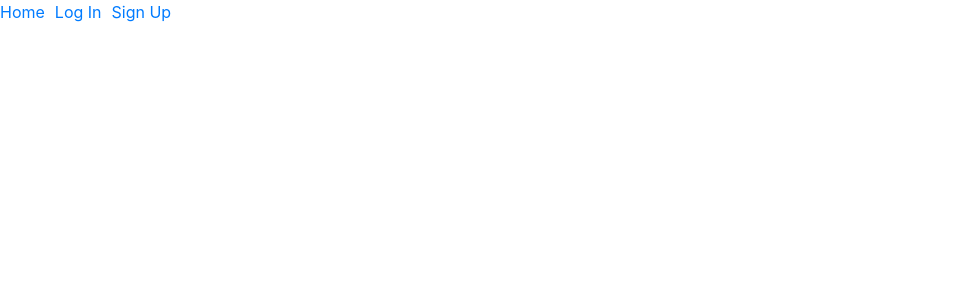
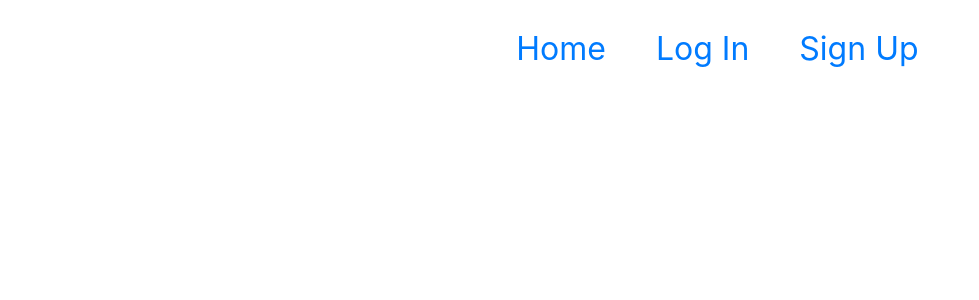
Before and after one commit to buraizu/emerald_city_runs, a React (Create React App) app in the folder client/: page /user_profile in a window 1280 px wide. Shown: the top 300 px of the page, without its empty margins (0-979 px from the left). Built offline with nearby package versions, Linux system fonts and the light colour scheme.

Commit message:
Adjust format and styles

```diff
--- a/client/src/App.css
+++ b/client/src/App.css
@@ -67,8 +67,16 @@
   font-size: 2rem;
 }
 
+.nav {
+  font-size: 2rem;
+}
+
 .navLink {
-  float: left;
-  margin-right: 10px;
-  display: inline-block;
+  display: inline;
+  margin: 25px;
+  text-decoration: none;
 }
+
+a:active {
+  text-decoration: none;
+}
--- a/client/src/Navigation.js
+++ b/client/src/Navigation.js
@@ -2,6 +2,8 @@ import React, {Component} from 'react';
 import {connect} from 'react-redux';
 import { Link, withRouter } from "react-router-dom";
 import { logout } from './actions/index';
+import Col from 'react-bootstrap/Col';
+import Row from 'react-bootstrap/Row';
 
 class Navigation extends Component {
   handleLogout = (e) => {
@@ -13,14 +15,20 @@ class Navigation extends Component {
   render() {
 
     const mainNav = (
+      <Row className="justify-content-center">
+        <Col md={{ span: 6, offset: 3 }} className="text-center">
           <ul className="nav">
-        <li className="navLink"><Link to="/">Home</Link></li>
-        <li className="navLink"><Link to="/login">Log In</Link></li>
-        <li className="navLink"><Link to="/signup">Sign Up</Link></li>
+            <li className="navLink text-center"><Link to="/">Home</Link></li>
+            <li className="navLink text-center"><Link to="/login">Log In</Link></li>
+            <li className="navLink text-center"><Link to="/signup">Sign Up</Link></li>
           </ul>
+        </Col>
+      </Row>
     )
 
     const userNav = (
+      <Row className="justify-content-center">
+        <Col md={{ span: 6, offset: 3 }}>
           <ul className="nav">
             <li className="navLink"><Link to="/events">Events</Link></li>
             <li className="navLink"><Link to="/runs">Runs</Link></li>
@@ -28,6 +36,8 @@ class Navigation extends Component {
             <li className="navLink"><Link to="/trophies">Trophies</Link></li>
             <li className="navLink" onClick={(e) => this.handleLogout(e)}>Log Out</li>
           </ul>
+        </Col>
+      </Row>
     );
 
     return (
--- a/client/src/user_events/TrophyCase.js
+++ b/client/src/user_events/TrophyCase.js
@@ -23,22 +23,18 @@ class TrophyCase extends Component {
       return <Trophy key={userEvent.id} userEvent={userEvent} />
     })
 
-
-
-
     return (
       <div className="background">
         <Row>
-            <Col md={4}>
+          <Col md={{ span: 4, offset: 4 }}>
+            <h1 className="feature text-center">Trophy Case</h1>
+          </Col>
+        </Row>
+        <Row>
+          <Col md={{ span: 4, offset: 4 }}>
             <div className="feature">{displayTrophies}</div>
           </Col>
-            <Col md={{ span: 4, offset: 4 }}>
-              <h1 className="feature">Trophy Case</h1>
-            </Col>
         </Row>
-          <div className="feature">
-            <Link to={'/user_profile'}>Back to User Profile</Link>
-          </div>
       </div>
       )
     }
--- a/client/src/user_events/UserEvent.js
+++ b/client/src/user_events/UserEvent.js
@@ -6,7 +6,6 @@ const UserEvent = ({userEvent}) => {
   let eventDate = new Date(userEvent.date);
   let currentDate = new Date();
   let buttonText = (currentDate < eventDate ? "Update your goal" : "Record your result")
-
 
   let pastEventText = (userEvent) => {
     return userEvent.result ? `Your result: ${userEvent.result}` : `-- No result entered --`
--- a/client/src/user_events/UserEventsContainer.js
+++ b/client/src/user_events/UserEventsContainer.js
@@ -18,14 +18,7 @@ class UserEventsContainer extends Component {
 
       return (
         <div className="background">
-          <Row>
-            <Col md={4}>
-              <UserEventsList userEvents={userEvents}/>
-            </Col>
-            <Col md={{ span: 4, offset: 4 }}>
-
-            </Col>
-          </Row>
+          <UserEventsList userEvents={userEvents}/>
           <div className="feature">
             <Link to={'/user_profile'}>Back to User Profile</Link>
           </div>
--- a/client/src/user_events/UserEventsList.js
+++ b/client/src/user_events/UserEventsList.js
@@ -30,17 +30,27 @@ const UserEventsList = (props) => {
   return (
     <div>
       <br />
-      <h3 className="displayText">Your Events</h3>
+      <Row>
+        <Col md={{ span: 2, offset: 5 }}>
+          <h2 className="displayText">Your Events</h2>
+        </Col>
+      </Row>
       <br />
+      <Row>
+      <Col md={4}>
       <div className="feature">
         <h3>Your upcoming events</h3>
         {displayUpcomingUserEvents}
       </div>
+      </Col>
+      <Col md={{ span: 4, offset: 4 }}>
       <div className="feature">
         <h3>Your past events</h3>
         {displayPastUserEvents}
         <p>If you've already entered your event's result, check it out in <Link to="/trophies">Trophies</Link></p>
       </div>
+      </Col>
+      </Row>
     </div>
   )
 }
--- a/client/src/users/UserProfile.js
+++ b/client/src/users/UserProfile.js
@@ -31,22 +31,16 @@ class UserProfile extends Component {
   }
 
   render() {
-    let currentDate = new Date();
-    let upcomingUserEvents;
-    let sortedUserEvents;
-    let nextUserEvent = null;
     const userEvents = this.props.userEvents;
     const runs = this.props.runs;
 
-    if(userEvents) {
-      // upcomingUserEvents = userEvents.filter((userEvent) => new Date(userEvent.date) > currentDate)
-      // sortedUserEvents = upcomingUserEvents.sort((event1, event2) => new Date(event1.date) - new Date(event2.date))
-      // nextUserEvent = sortedUserEvents[0]
-    }
-
-
     return(
       <div>
+        <Row className="justify-content-center">
+          <Col md={4}>
+            <h2>Your User Profile</h2>
+          </Col>
+        </Row>
         <Row>
           <Col md={4}>
             <LatestRun runs={runs} />
@@ -62,9 +56,6 @@ class UserProfile extends Component {
           </Col>
         </Row>
       </div>
-
-
-
     );
   }
 }
```
Lines whose indentation alone changed are shown as unchanged.
